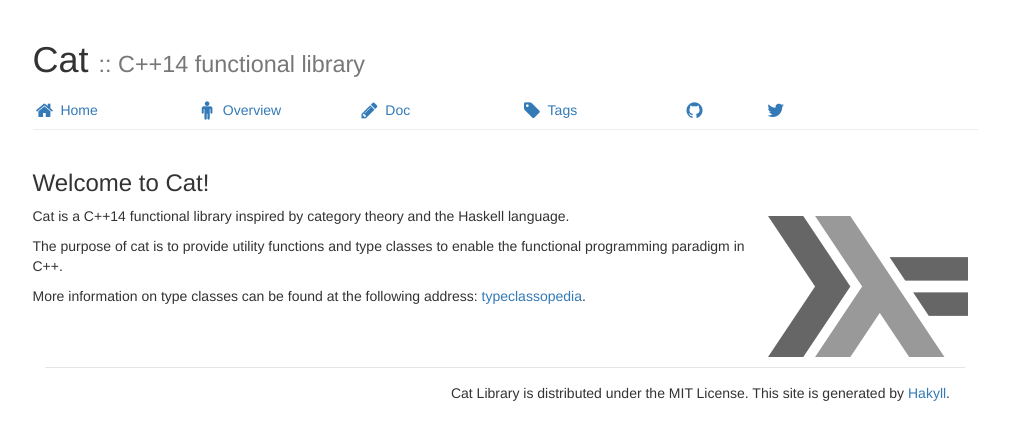
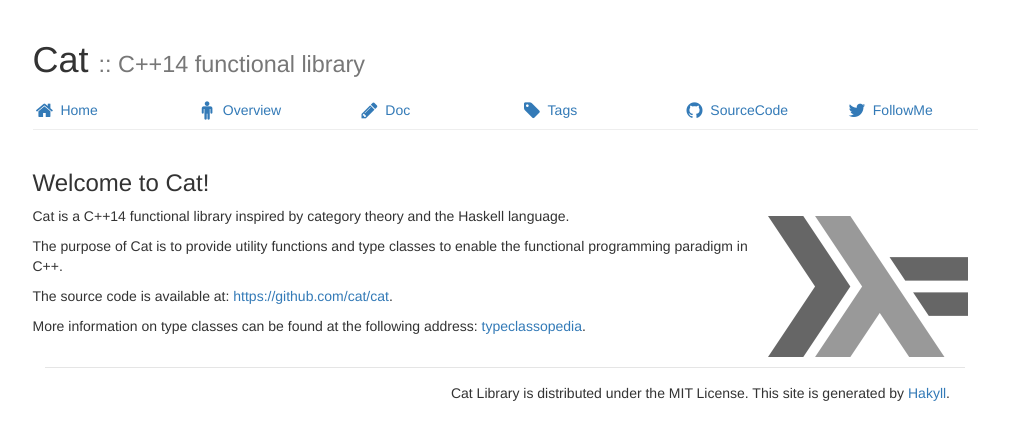
Before and after one commit to cat/cat.github.io, a plain HTML site: page index.html in a window 1280 px wide. Shown: the whole page, without its empty margins (135-1144 px from the left). Drawn offline with nearby package versions, Linux system fonts and the light colour scheme.

Commit message:
Site updated.

```diff
--- a/index.html
+++ b/index.html
@@ -24,8 +24,8 @@
                                 <div class="col-md-2"><a href="./overview.html"><i class="fa fa-male fa-lg fa-fw"></i> Overview</a></div>
                                 <div class="col-md-2"><a href="./documentation.html"><i class="fa fa-pencil fa-lg fa-fw"></i> Doc</a></div>
                                 <div class="col-md-2"><a href="./tags.html"><i class="fa fa-tag fa-lg fa-fw"></i> Tags</a></div>
-                                <div class="col-md-1"><a href="http://github.com/cat/cat"><i class="fa fa-github fa-lg fa-fw"></i></a></div>
-                                <div class="col-md-1"><a href="https://twitter.com/NicolaBonelli"><i class="fa fa-twitter fa-lg fa-fw"></i></a></div>
+                                <div class="col-md-2"><a href="http://github.com/cat/cat"><i class="fa fa-github fa-lg fa-fw"></i> SourceCode</a></div>
+                                <div class="col-md-2"><a href="https://twitter.com/intent/follow?screen_name=NicolaBonelli"><i class="fa fa-twitter fa-lg fa-fw"></i> FollowMe</a></div>
                             </div>
                         </div>
                     </div>
@@ -39,7 +39,9 @@
 
 <p>Cat is a C++14 functional library inspired by category theory
 and the Haskell language.</p>
-<p>The purpose of cat is to provide utility functions and type classes to enable the functional programming paradigm in C++.</p>
+<p>The purpose of Cat is to provide utility functions and type classes to enable the functional programming paradigm in C++.</p>
+
+<p>The source code is available at: <a href="https://github.com/cat/cat">https://github.com/cat/cat</a>.</p>
 
 <p>More information on type classes can be found at the following address:
 <a href="https://wiki.haskell.org/Typeclassopedia">typeclassopedia</a>.
```
Also changed, not shown: build/_templates/default.html (+2 -2 lines), build/index.html (+3 -1 lines), docs/test.html (+2 -2 lines), documentation.html (+2 -2 lines), overview.html (+2 -2 lines), tags.html (+2 -2 lines), tags/functional.hpp.html (+2 -2 lines).
